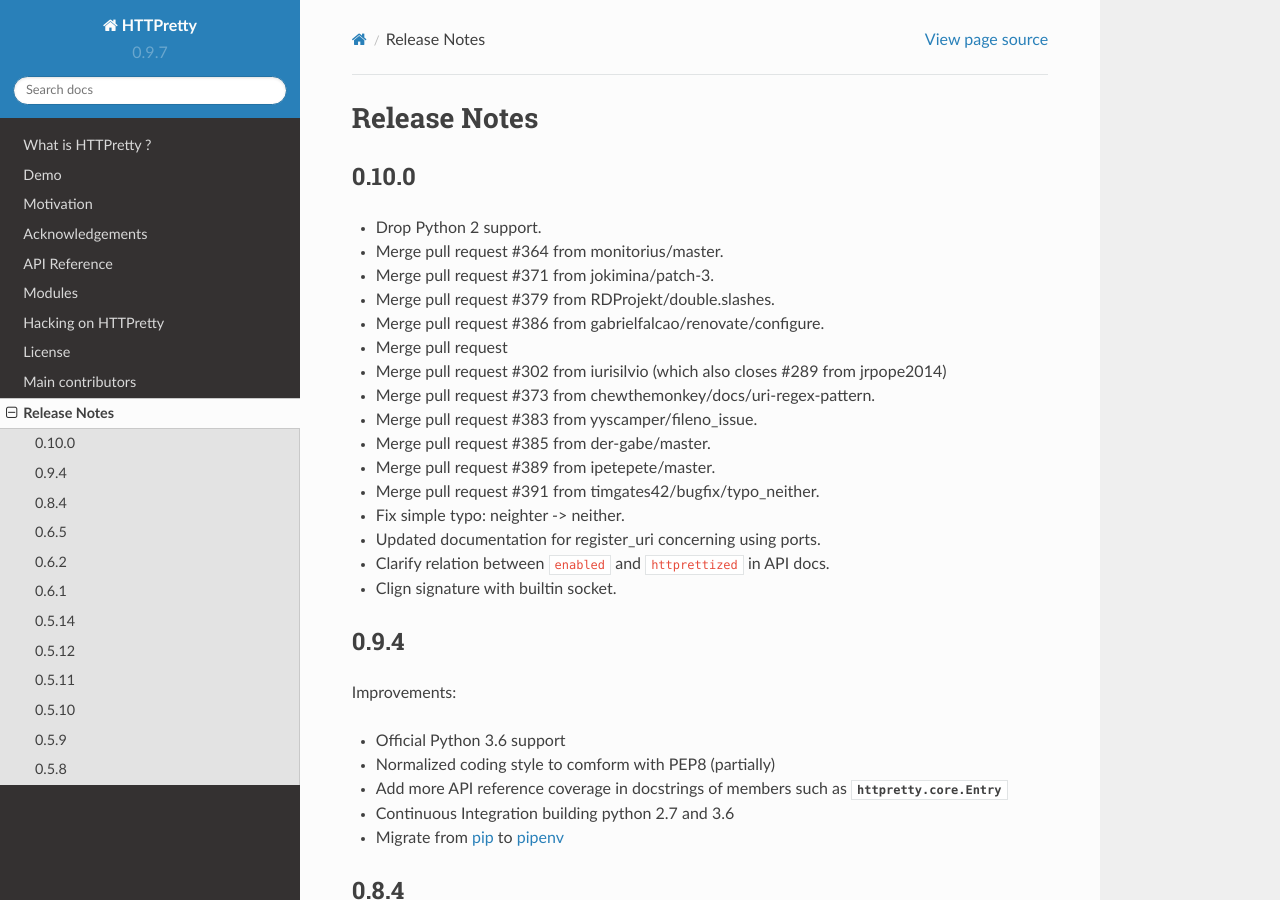
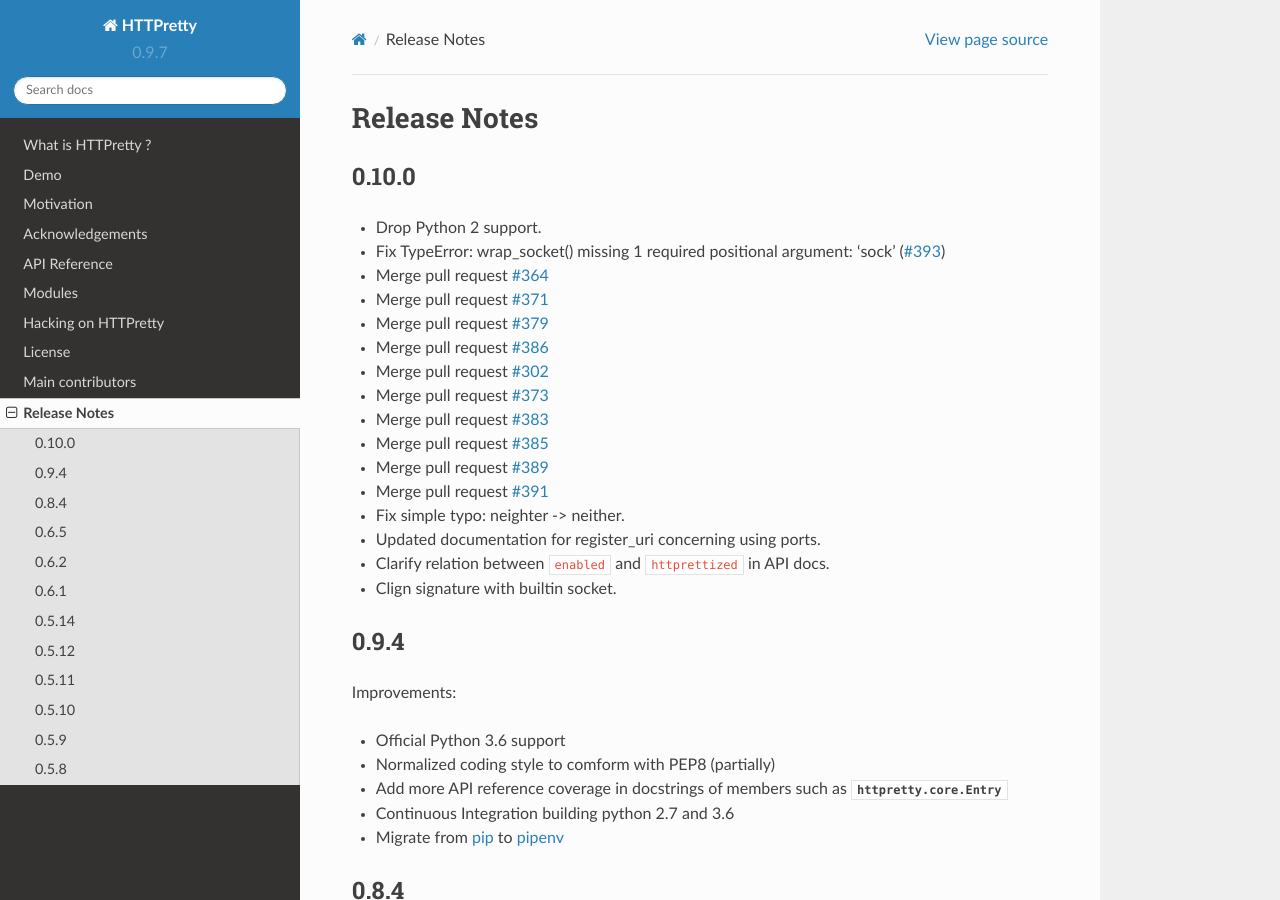
Before and after one commit to gabrielfalcao/HTTPretty, a Sphinx documentation site: the page built from docs/source/changelog.rst, in a window 1280 px wide and 900 px high. Built offline with Sphinx 7.4.7 and the Read the Docs theme 2.0.0, drawn with Linux system fonts in a browser that asks for light colours.

Commit message:
update changelog

```diff
--- a/docs/source/changelog.rst
+++ b/docs/source/changelog.rst
@@ -6,17 +6,17 @@
 -------
 
 - Drop Python 2 support.
-- Merge pull request #364 from monitorius/master.
-- Merge pull request #371 from jokimina/patch-3.
-- Merge pull request #379 from RDProjekt/double.slashes.
-- Merge pull request #386 from gabrielfalcao/renovate/configure.
-- Merge pull request
-- Merge pull request #302 from iurisilvio (which also closes #289 from jrpope2014)
-- Merge pull request #373 from chewthemonkey/docs/uri-regex-pattern.
-- Merge pull request #383 from yyscamper/fileno_issue.
-- Merge pull request #385 from der-gabe/master.
-- Merge pull request #389 from ipetepete/master.
-- Merge pull request #391 from timgates42/bugfix/typo_neither.
+- Fix TypeError: wrap_socket() missing 1 required positional argument: 'sock' (`#393 <https://github.com/gabrielfalcao/HTTPretty/pull/393>`_)
+- Merge pull request `#364 <https://github.com/gabrielfalcao/HTTPretty/pull/364>`_
+- Merge pull request `#371 <https://github.com/gabrielfalcao/HTTPretty/pull/371>`_
+- Merge pull request `#379 <https://github.com/gabrielfalcao/HTTPretty/pull/379>`_
+- Merge pull request `#386 <https://github.com/gabrielfalcao/HTTPretty/pull/386>`_
+- Merge pull request `#302 <https://github.com/gabrielfalcao/HTTPretty/pull/302>`_
+- Merge pull request `#373 <https://github.com/gabrielfalcao/HTTPretty/pull/373>`_
+- Merge pull request `#383 <https://github.com/gabrielfalcao/HTTPretty/pull/383>`_
+- Merge pull request `#385 <https://github.com/gabrielfalcao/HTTPretty/pull/385>`_
+- Merge pull request `#389 <https://github.com/gabrielfalcao/HTTPretty/pull/389>`_
+- Merge pull request `#391 <https://github.com/gabrielfalcao/HTTPretty/pull/391>`_
 - Fix simple typo: neighter -> neither.
 - Updated documentation for register_uri concerning using ports.
 - Clarify relation between ``enabled`` and ``httprettized`` in API docs.
```
